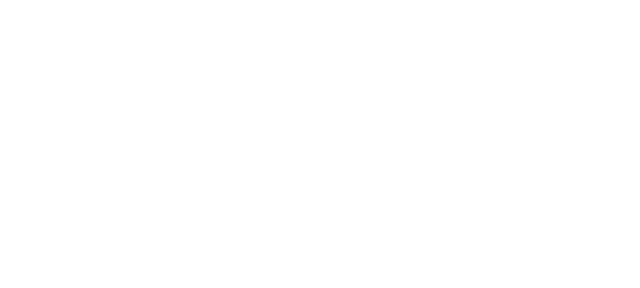
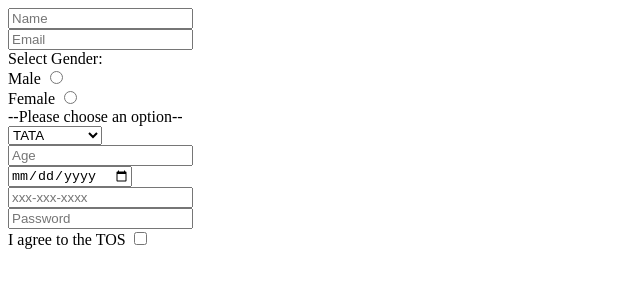
Before and after one commit to acciojob/signup-form-car-Pranav-7302, a website: page main.html in a window 1280 px wide. Shown: the whole page, without its empty margins (0-640 px from the left). Drawn offline with Linux system fonts and the light colour scheme.

Commit message:
created a submission

```diff
--- a/main.html
+++ b/main.html
@@ -3,13 +3,44 @@
 <html>
 
 <head>
-	<link rel="stylesheet" href="styles.css">
+    <link rel="stylesheet" href="styles.css">
 </head>
 
 <body>
-	<!-- the entire body must be written by student -->
+    <!-- the entire body must be written by student -->
+    <input type="text" name="" id="name" required placeholder="Name">
+    <br>
+    <input type="email" required id="email" placeholder="Email">
+    <br>
+    <label for="gender">Select Gender:</label>
+    <br>
+    <label for="gender_m">Male</label>
+    <input type="radio" name="gender_m" id="gender_m" required>
+    <br>
+    <label for="gender_f">Female</label>
+    <input type="radio" name="gender_f" id="gender_f">
+    <br>
+    <label for="carBrands">--Please choose an option--</label>
+    <br>
+    <select name="carBrands" id="carBrands" required>
+        <option id="carBrands" value="">TATA</option>
+        <option id="carBrands" value="">TOYOTA</option>
+        <option id="carBrands" value="">MAHINDRA</option>
+        <option id="carBrands" value="">LEXUS</option>
+    </select>
+    <br>
+    <input type="number" name="age" id="age" required placeholder="Age">
+    <br>
+    <input type="date" name="" id="dob" required>
+    <br>
+    <input type="tel" id="tel" placeholder="xxx-xxx-xxxx">
+    <br>
+    <input type="password" required id="password" placeholder="Password">
+    <br>
+    <label for="" id="tos">I agree to the TOS</label>
+    <input type="checkbox" name="" id="tos" required>
     <script type="text/javascript" src="./script.js">
-</script>
+    </script>
 
 </body>
 
```
